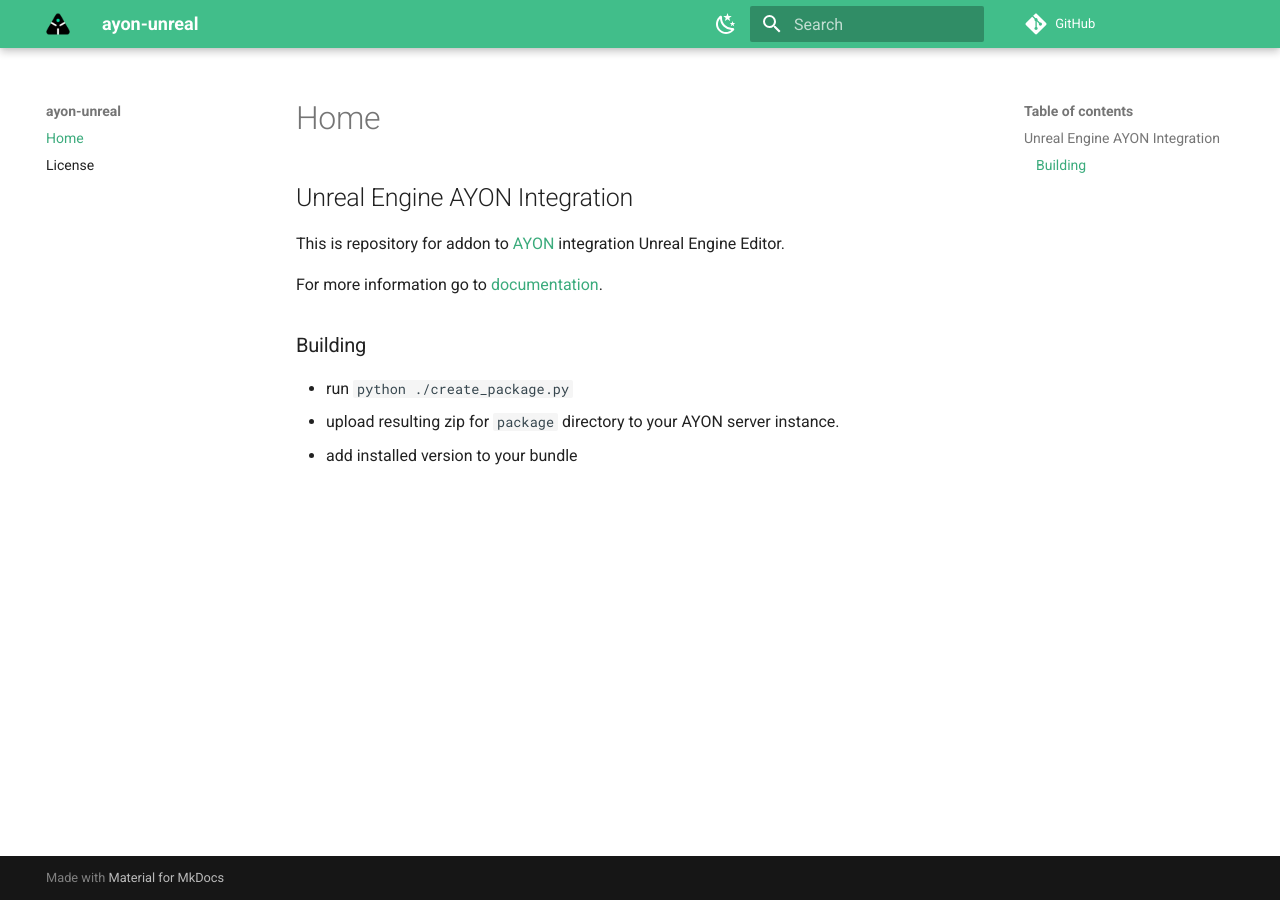
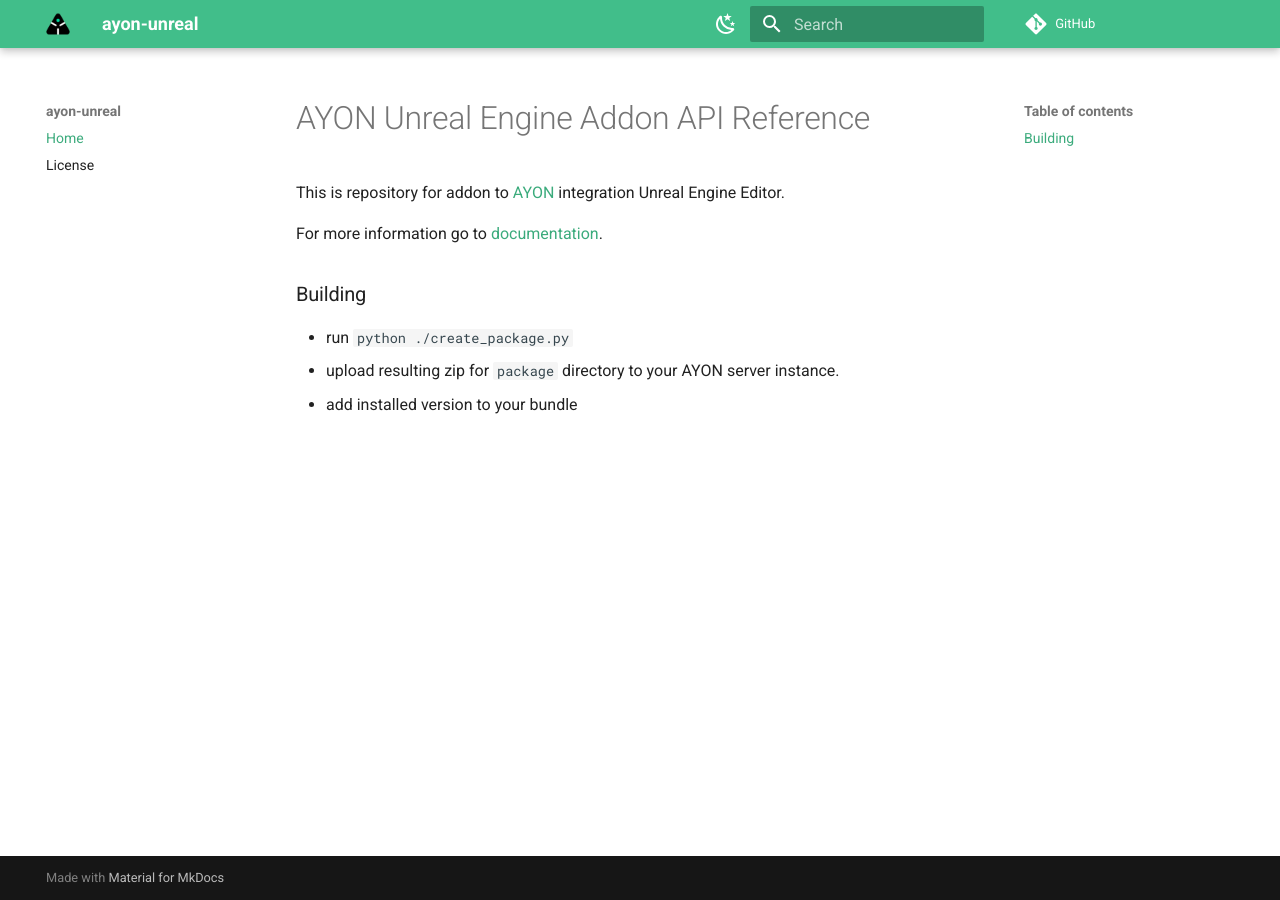
Before and after one commit to ynput/ayon-unreal, an MkDocs documentation site: the page built from docs/index.md, in a window 1280 px wide. Built offline with MkDocs 1.6.1 and Material for MkDocs 9.7.7, drawn with Linux system fonts in a browser that asks for light colours; comment, search, counter and statistics services are not loaded; the version menu is left out.

Commit message:
MK Docs: Refactor the title

```diff
--- a/docs/index.md
+++ b/docs/index.md
@@ -1 +1,3 @@
---8<-- "README.md"
+# AYON Unreal Engine Addon API Reference
+
+--8<-- "README.md:3"
```
